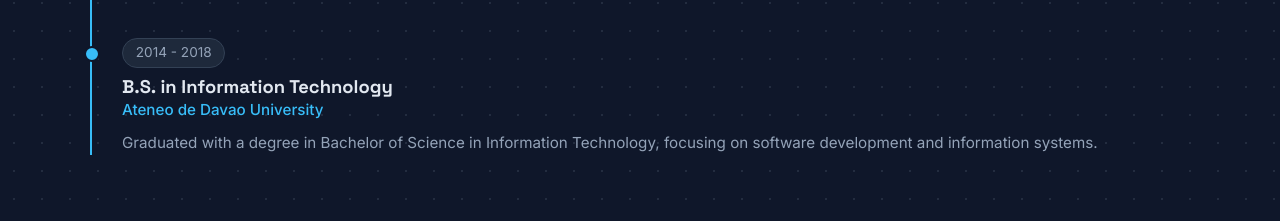
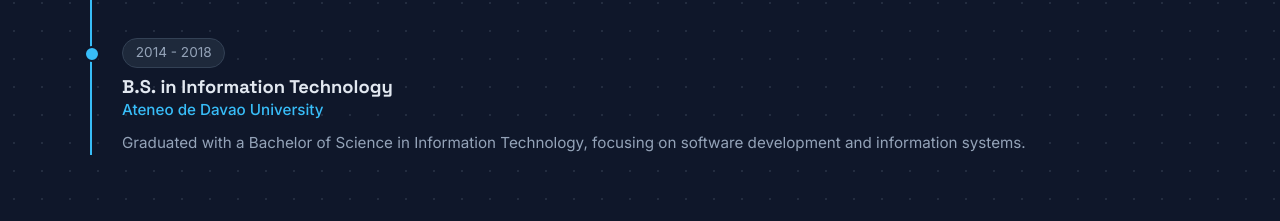
Before and after one commit to FrancisRuta/online-portfolio, a React (Vite) app: page / in a window 1280 px wide. Shown: the part 4967-5188 px from the top of the page. Built offline with nearby package versions, Linux system fonts and the light colour scheme; no server answers.

Commit message:
Undo grammar, added more space for the profile picture

```diff
--- a/src/data/portfolioData.js
+++ b/src/data/portfolioData.js
@@ -262,7 +262,7 @@
     org: "Ateneo de Davao University",
     period: "2014 - 2018",
     description:
-      "Graduated with a degree in Bachelor of Science in Information Technology, focusing on software development and information systems.",
+      "Graduated with a Bachelor of Science in Information Technology, focusing on software development and information systems.",
   },
 ];
 
--- a/src/index.css
+++ b/src/index.css
@@ -728,7 +728,7 @@
 /* ------------ Responsive ------------ */
 @media (max-width: 768px) {
   .hero {
-    padding-top: 70px;
+    padding-top: 80px;
   }
 
   .hero-inner {
```
